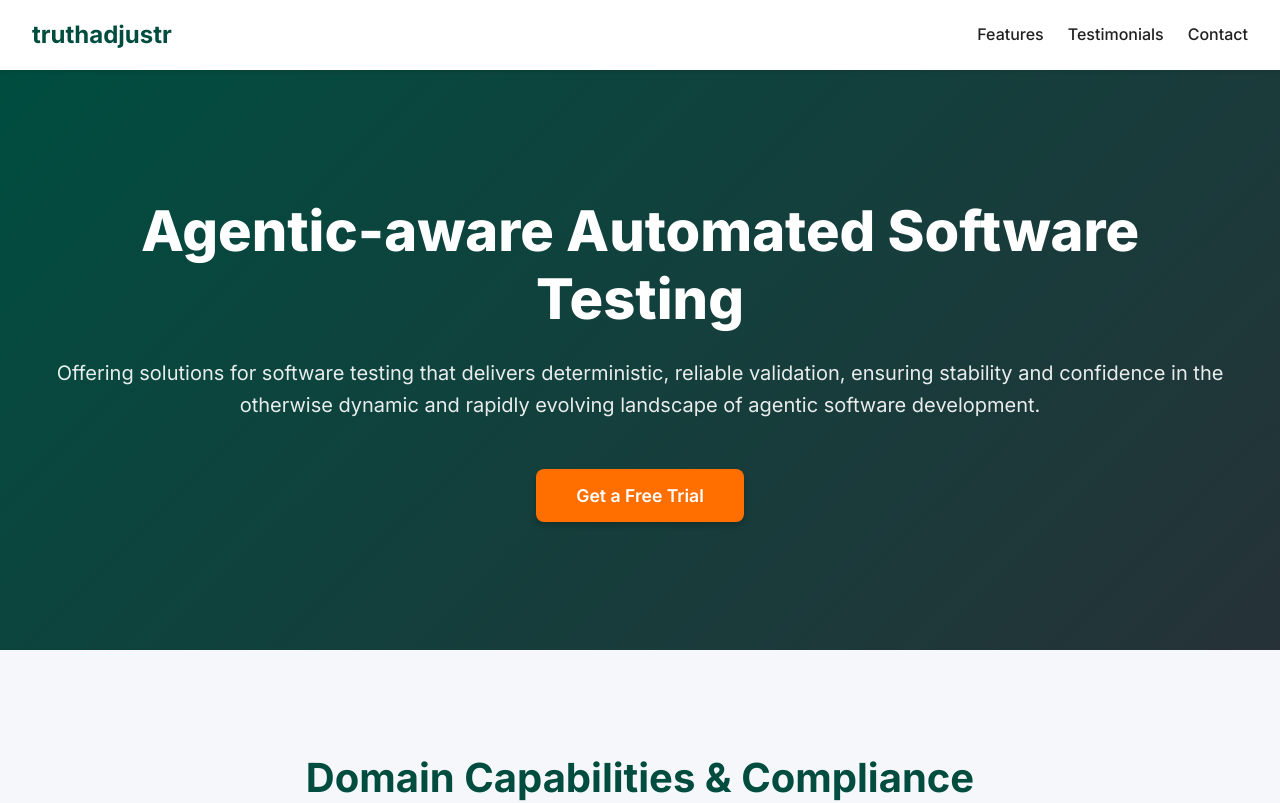
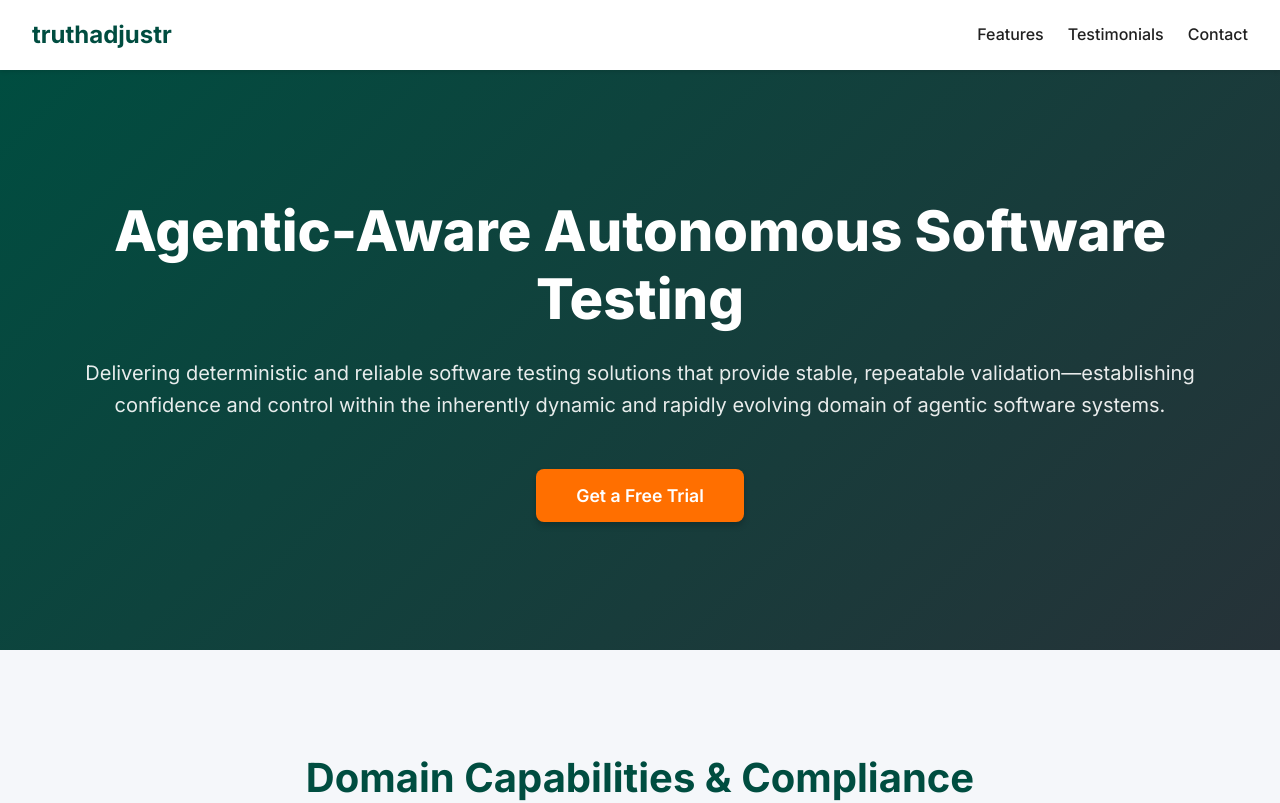
Before and after one commit to daparic/ta, a Next.js app: page / in a window 1280 px wide. Shown: the top 803 px of the page. Built offline with nearby package versions, Linux system fonts and the light colour scheme.

Commit message:
improv description

```diff
--- a/app/page.js
+++ b/app/page.js
@@ -17,10 +17,10 @@ export default function Home() {
         {/* Hero Section */}
         <section className={styles.hero}>
           <h1 className={styles.heroTitle}>
-            Agentic-aware Automated Software Testing
+            Agentic-Aware Autonomous Software Testing
           </h1>
           <p className={styles.heroSubtitle}>
-            Offering solutions for software testing that delivers deterministic, reliable validation, ensuring stability and confidence in the otherwise dynamic and rapidly evolving landscape of agentic software development.
+            Delivering deterministic and reliable software testing solutions that provide stable, repeatable validation—establishing confidence and control within the inherently dynamic and rapidly evolving domain of agentic software systems.
           </p>
           <a href="#contact">
             <button className={styles.ctaButton}>Get a Free Trial</button>
```
